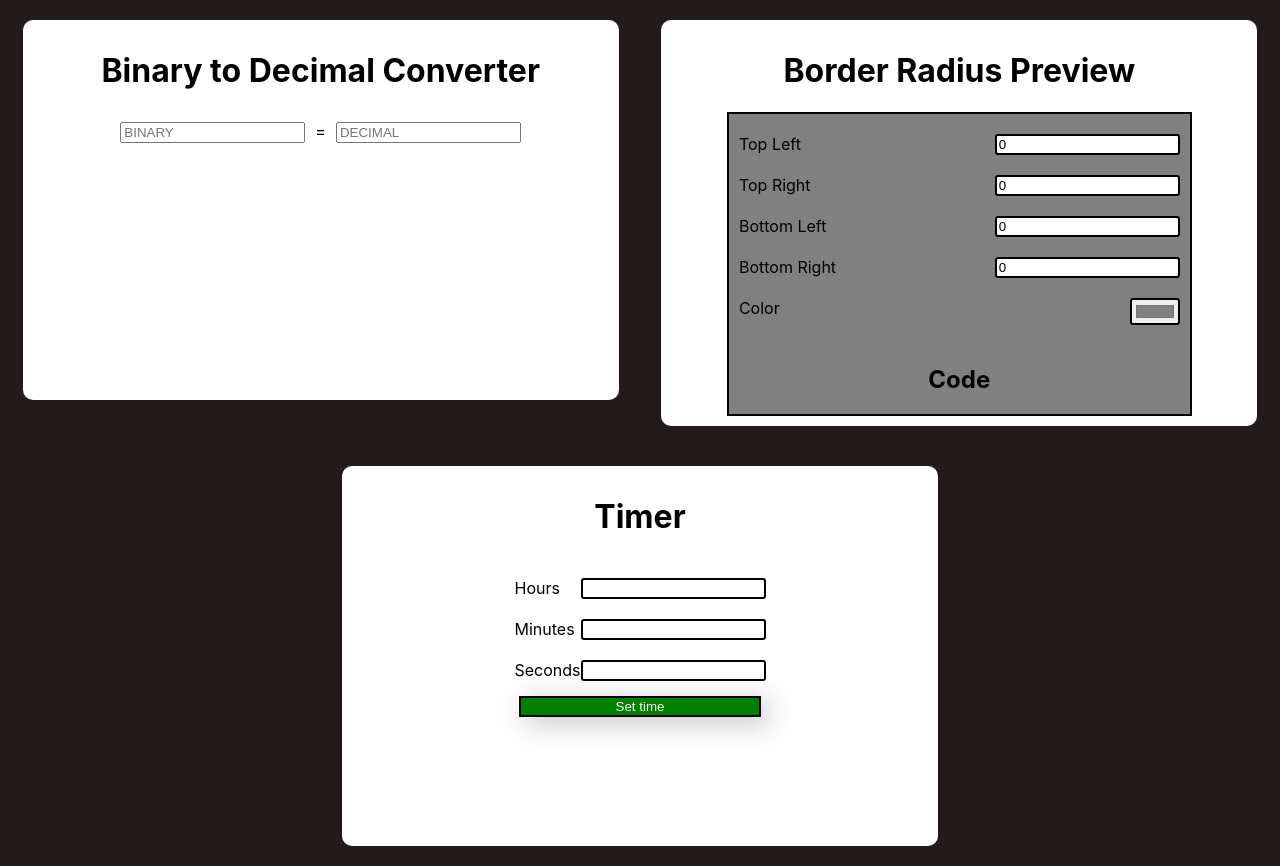
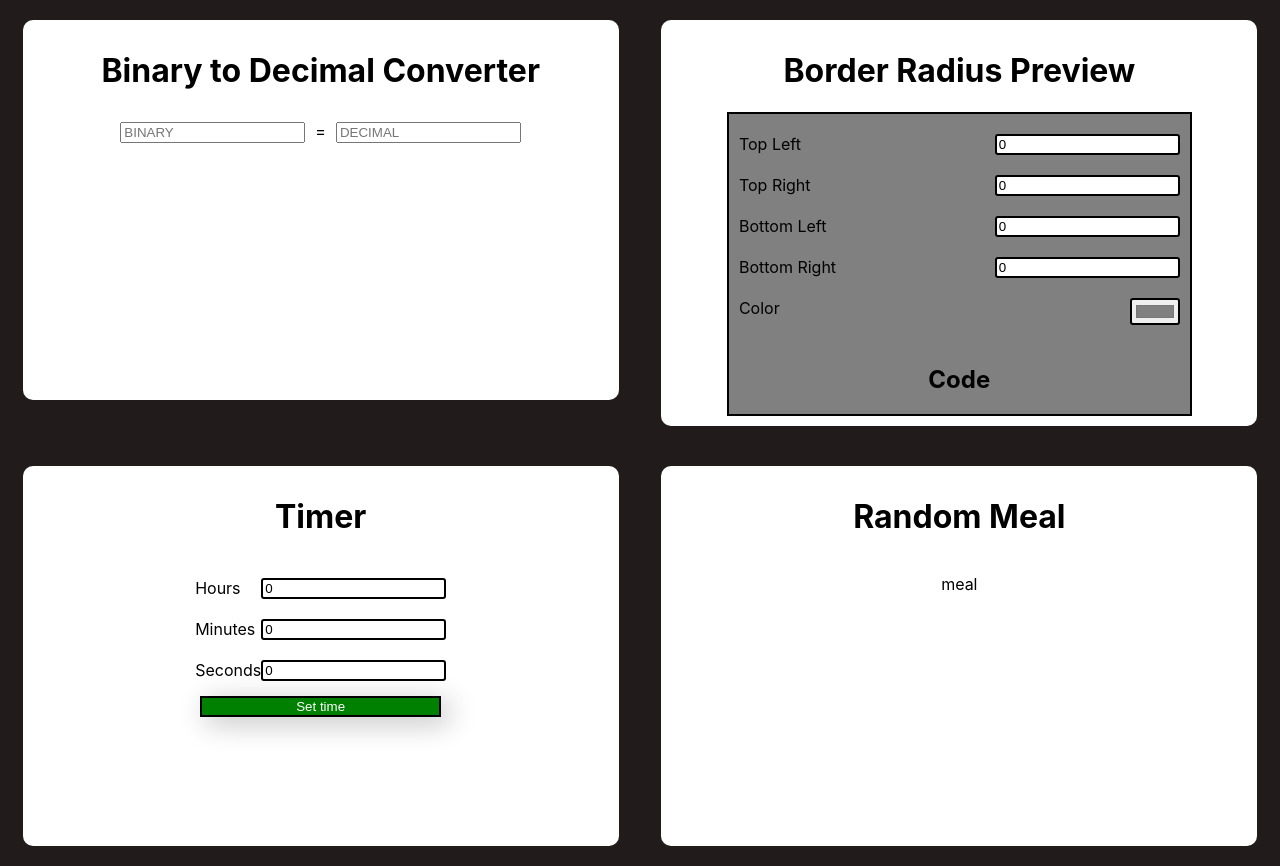
Before and after one commit to patbied/react-difficulty-project, a React (Create React App) app: page / in a window 1280 px wide. Built offline with nearby package versions, Linux system fonts and the light colour scheme.

Commit message:
Timer done - starting random meal component

```diff
--- a/src/App.js
+++ b/src/App.js
@@ -3,6 +3,7 @@ import Card from './ui/Card'
 import BinaryToDecimal from './components/BinaryToDecimal';
 import BorderRadiusPreview from './components/BorderRadiusPreview';
 import Timer from './components/Timer';
+import RandomMeal from './components/RandomMeal';
 function App() {
   return (
     <div className="App">
@@ -13,7 +14,10 @@ function App() {
         <BorderRadiusPreview/>
       </Card>
       <Card title="Timer">
-        <Timer hours={1} minutes={0} seconds={2}/>
+        <Timer/>
+      </Card>
+      <Card title="Random Meal">
+        <RandomMeal/>
       </Card>
 
 
--- /dev/null
+++ b/src/components/RandomMeal.js
@@ -0,0 +1,10 @@
+
+const RandomMeal = () => {
+    return (
+        <>
+        <p>meal</p>
+        </>
+    )
+}
+
+export default RandomMeal
--- a/src/components/Timer.js
+++ b/src/components/Timer.js
@@ -1,15 +1,47 @@
-import { useEffect, useState } from "react"
+import { useEffect, useRef, useState } from "react"
 import Button from "../ui/Button"
 import Form from "../ui/Form"
 import '../styles/Common.css'
-
+import Error from "../ui/Error"
 const Timer = (props) => {
 
-    const [hours, setHours] = useState(props.hours)
-    const [minutes, setMinutes] = useState(props.minutes)
-    const [seconds, setSeconds] = useState(props.seconds)
+    const [hours, setHours] = useState(0)
+    const [minutes, setMinutes] = useState(0)
+    const [seconds, setSeconds] = useState(0)
     const [completed, setCompleted] = useState(true)
     const [timerState, setTimerState] = useState(0)
+    const [error, setError] = useState('')
+
+
+    //Update clock values
+    const updateSeconds = (e) => {
+        if (e.target.value >=60 || e.target.value <0){
+            setError('Seconds must be between 0-59')
+            return
+        } else {
+            setError('')
+            setSeconds(e.target.value)
+        }
+
+    }
+    const updateMinutes = (e) => {
+        if (e.target.value >=60 || e.target.value <0){
+            setError('Minutes must be between 0-59')
+            return
+        } else {
+            setError('')
+            setMinutes(e.target.value)
+        }
+
+    }
+    const updateHours = (e) => {
+
+            setError('')
+            setHours(e.target.value)
+
+
+    }
+    //Switch between stop and start
     const switchTimerState = () => {
         if (timerState === 1){
             setTimerState(0)
@@ -17,6 +49,7 @@ const Timer = (props) => {
             setTimerState(1)
         }
     }
+    //Restarts clock
     const resetTimer = () => {
         setHours(0)
         setMinutes(0)
@@ -24,9 +57,17 @@ const Timer = (props) => {
         setTimerState(0)
         setCompleted(true)
     }
+    //Starts clock
     const startTimer = (e) => {
         e.preventDefault()
+        if (hours === 0 && minutes === 0 && seconds === 0){
+            setError("Values cannot be empty")
+            return
+        }
+        setError('')
         setCompleted(false)
+        setTimerState(1)
+
 
     }
     useEffect(() => {
@@ -61,37 +102,36 @@ const Timer = (props) => {
         }
     },[timerState, hours,minutes,seconds])
 
-    if (completed){
+
         return (
             <>
+        {completed && <>
             <Form>
         <div className="form-div">
         <label htmlFor="Hours">Hours</label>
-        <input className="form-input" id="Hours" name="Hours" type="text"></input>
+        <input className="form-input" onChange={updateHours} value={hours} id="Hours" name="Hours" type="text"></input>
         </div>
         <div className="form-div">
         <label htmlFor="Hours">Minutes</label>
-        <input className="form-input" id="Minutes" name="Minutes" type="text"></input>
+        <input className="form-input" onChange={updateMinutes} value={minutes} id="Minutes" name="Minutes" type="text"></input>
         </div>
         <div className="form-div">
         <label htmlFor="Hours">Seconds</label>
-        <input className="form-input" id="Seconds" name="Seconds" type="text"></input>
+        <input className="form-input" onChange={updateSeconds} value={seconds} id="Seconds" name="Seconds" type="text"></input>
         </div>
         <Button onClick={startTimer}>Set time</Button>
         </Form>
-            </>
-            )
-    }
-    else if (!completed){
-        return (
-            <>
+        </>}
 
-            <p>{hours<10 ? '0'+hours : hours}:{minutes<10 ? '0'+minutes : minutes}:{seconds < 10 ? '0'+seconds : seconds}</p>
-            {timerState === 0 && !completed ? <Button onClick={switchTimerState}>Start</Button> : <Button onClick={switchTimerState}>Stop</Button>}
-            {timerState === 0  && <Button onClick={resetTimer}>Restart</Button>}
-            </>
+        {!completed && <>
+        <p>{hours<10 ? '0'+hours : hours}:{minutes<10 ? '0'+minutes : minutes}:{seconds < 10 ? '0'+seconds : seconds}</p>
+        {timerState === 0 && !completed ? <Button onClick={switchTimerState}>Start</Button> : <Button onClick={switchTimerState}>Stop</Button>}
+        {timerState === 0  && <Button onClick={resetTimer}>Restart</Button>}
+        </> }
+
+        {error && <Error err={error} />}
+        </>
         )
-    }
 
 }
 
```
Also changed, not shown: 1 other file (tests, documents, lock files or other folders).
